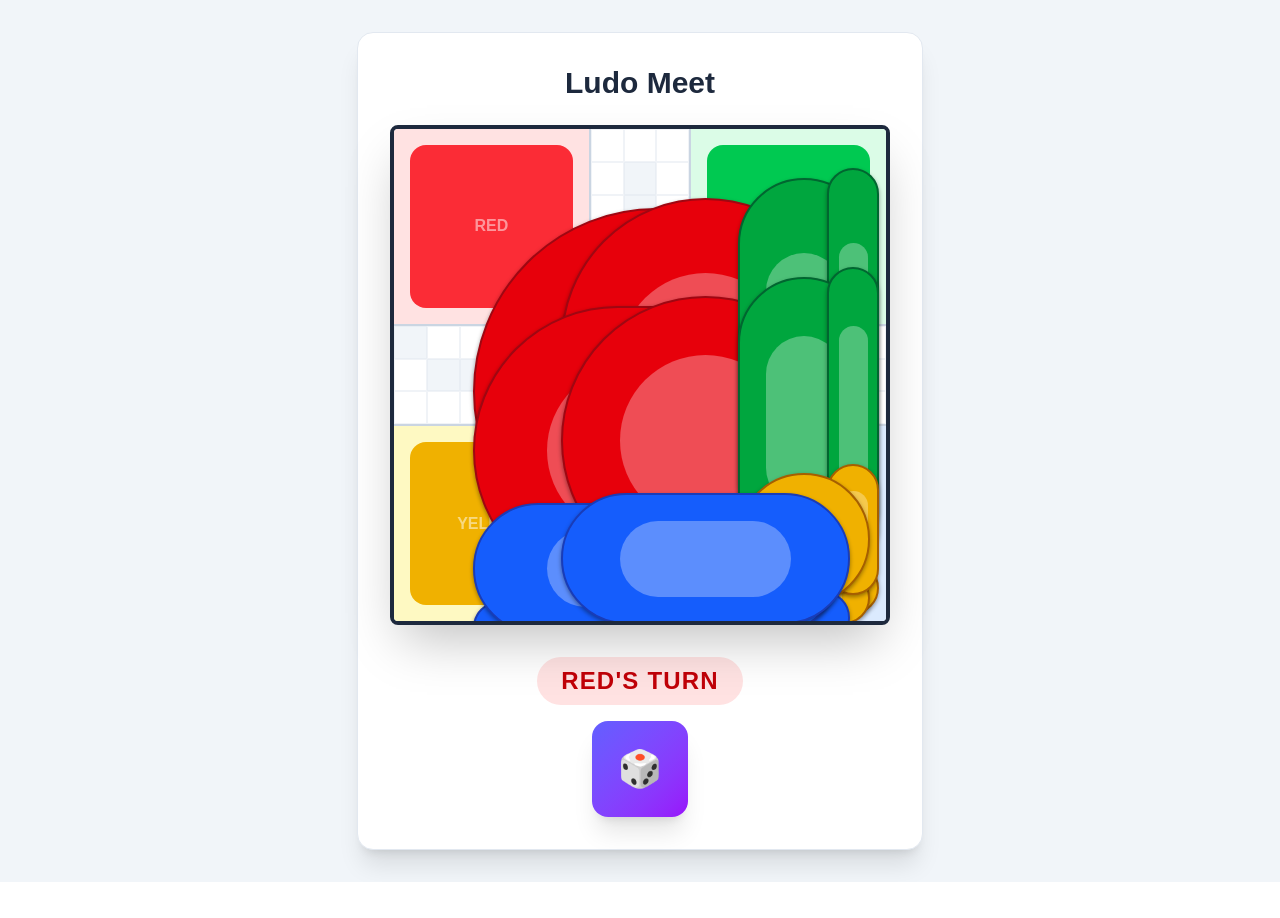
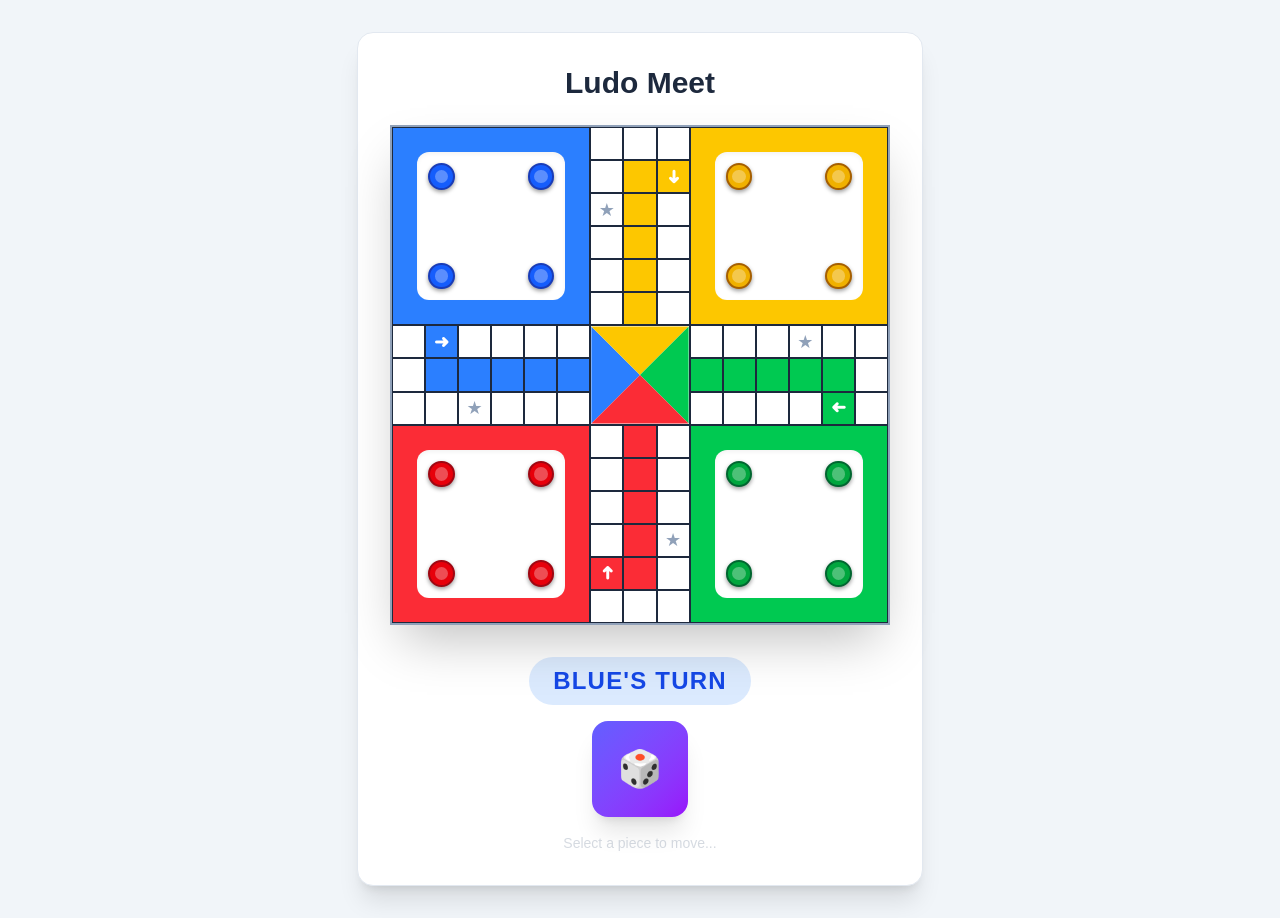
Before and after one commit to kowshikRoy/ludo-meet, a Next.js app: page /main-stage in a window 1280 px wide. Before the commit the page ends 882 px from the top, so only its background shows below. Built offline with nearby package versions, Linux system fonts and the light colour scheme.

Commit message:
feat: Enhance Ludo board visuals with colored paths, bases, and reorient player order to a clockwise sequence.

```diff
--- a/components/LudoBoard.tsx
+++ b/components/LudoBoard.tsx
@@ -4,13 +4,10 @@ import { Button } from '@/components/ui/button';
 import { Piece, GameState, createInitialState, rollDice, movePiece, PlayerColor, canMovePiece } from '@/lib/ludoGame';
 import { cn } from '@/lib/utils';
 import { motion, AnimatePresence } from 'framer-motion';
-import { getPieceCoordinates, MAIN_PATH_COORDS } from '@/lib/boardMapping';
+import { getPieceCoordinates, MAIN_PATH_COORDS, HOME_RUN_COORDS, SAFE_ZONES } from '@/lib/boardMapping';
 import LudoPiece from '@/components/LudoPiece';
 
 // Helper for highlighting safe zones or special cells if needed
-const SAFE_ZONES: { x: number, y: number }[] = [
-  { x: 6, y: 1 }, { x: 8, y: 13 }, { x: 1, y: 8 }, { x: 13, y: 6 }
-];
 
 export default function LudoBoard() {
   const [gameState, setGameState] = useState<GameState>(createInitialState());
@@ -57,68 +54,110 @@ export default function LudoBoard() {
   return (
     <div className="flex flex-col items-center gap-8">
         {/* Board Container - Fixed Aspect Ratio and explicit sizing */}
-        <div className="relative w-[300px] h-[300px] sm:w-[500px] sm:h-[500px] bg-slate-100 border-4 border-slate-800 shadow-2xl rounded-lg overflow-hidden grid grid-cols-[repeat(15,1fr)] grid-rows-[repeat(15,1fr)]">
+      <div className="relative w-[300px] h-[300px] sm:w-[500px] sm:h-[500px] bg-white border-2 border-slate-400 shadow-2xl overflow-hidden grid grid-cols-[repeat(15,1fr)] grid-rows-[repeat(15,1fr)]">
 
-          {/* Background Grid - Rendered explicitly for debug/structure */}
+        {/* Background Grid */}
           {Array.from({ length: 15 * 15 }).map((_, i) => {
             const x = i % 15;
             const y = Math.floor(i / 15);
-            // Check if this cell is part of the path
-            const isPath = MAIN_PATH_COORDS.some(c => c.x === x && c.y === y);
+
+            // Determine cell type
+            const isMainPath = MAIN_PATH_COORDS.some(c => c.x === x && c.y === y);
+
+            // Check Home Runs
+            const isRedHome = HOME_RUN_COORDS.red.some(c => c.x === x && c.y === y);
+            const isGreenHome = HOME_RUN_COORDS.green.some(c => c.x === x && c.y === y);
+            const isYellowHome = HOME_RUN_COORDS.yellow.some(c => c.x === x && c.y === y);
+            const isBlueHome = HOME_RUN_COORDS.blue.some(c => c.x === x && c.y === y);
+
+            // Safe Zones (Stars)
+            const isSafeZone = SAFE_ZONES.some(c => c.x === x && c.y === y);
+
+            // Start Positions (For Arrows)
+            const isBlueStart = x === 1 && y === 6;
+            const isYellowStart = x === 8 && y === 1;
+            const isGreenStart = x === 13 && y === 8;
+            const isRedStart = x === 6 && y === 13;
+
+            let bgClass = "bg-transparent";
+            let borderColor = "border-slate-800";
+
+            if (isRedHome) { bgClass = "bg-red-500"; borderColor = "border-red-600"; }
+            else if (isGreenHome) { bgClass = "bg-green-500"; borderColor = "border-green-600"; }
+            else if (isYellowHome) { bgClass = "bg-yellow-400"; borderColor = "border-yellow-500"; }
+            else if (isBlueHome) { bgClass = "bg-blue-500"; borderColor = "border-blue-600"; }
+            else if (isBlueStart) { bgClass = "bg-blue-500"; borderColor = "border-blue-600"; }
+            else if (isYellowStart) { bgClass = "bg-yellow-400"; borderColor = "border-yellow-500"; }
+            else if (isGreenStart) { bgClass = "bg-green-500"; borderColor = "border-green-600"; }
+            else if (isRedStart) { bgClass = "bg-red-500"; borderColor = "border-red-600"; }
+            else if (isMainPath) bgClass = "bg-white";
 
             return (
               <div
                 key={i}
                 className={cn(
-                  "border border-slate-200/50",
-                  isPath ? "bg-white" : "bg-transparent"
+                  "border-[0.5px] border-slate-800 flex items-center justify-center relative",
+                  bgClass
                 )}
-              />
+              >
+                {/* Visual Markers */}
+                {isSafeZone && !isBlueStart && !isYellowStart && !isGreenStart && !isRedStart && (
+                  <span className="text-slate-400 text-[10px] sm:text-lg">★</span>
+                )}
+                {/* Arrows for Starts */}
+                {isBlueStart && <span className="text-white text-lg font-bold">➜</span>}
+                {isYellowStart && <span className="text-white text-lg font-bold rotate-90">➜</span>}
+                {isGreenStart && <span className="text-white text-lg font-bold rotate-180">➜</span>}
+                {isRedStart && <span className="text-white text-lg font-bold -rotate-90">➜</span>}
+              </div>
             );
           })}
 
-          {/* Bases and Home Areas (Absolute positioned for now, or we can use grid-area if we wanted) */}
-          {/* We'll stick to absolute Overlays for the big blocks, z-index 0 */}
+        {/* Bases */}
           <div className="absolute inset-0 grid grid-cols-[repeat(15,1fr)] grid-rows-[repeat(15,1fr)] pointer-events-none z-0">
-            {/* Red Base (Top Left) */}
-            <div className="col-span-6 row-span-6 bg-red-100 border-r-2 border-b-2 border-slate-300 p-4">
-              <div className="w-full h-full bg-red-500 rounded-2xl flex items-center justify-center">
-                <span className="text-white font-bold opacity-50">RED</span>
-              </div>
+          {/* Blue Base (Top Left) */}
+          <div className="col-span-6 row-span-6 bg-blue-500 p-4 sm:p-6 border border-slate-800">
+            <div className="w-full h-full bg-white rounded-xl shadow-inner"></div>
+          </div>
+
+          {/* Yellow Base (Top Right) */}
+          <div className="col-start-10 col-span-6 row-span-6 bg-yellow-400 p-4 sm:p-6 border border-slate-800">
+            <div className="w-full h-full bg-white rounded-xl shadow-inner"></div>
             </div>
-            {/* Green Base (Top Right) */}
-            <div className="col-start-10 col-span-6 row-span-6 bg-green-100 border-l-2 border-b-2 border-slate-300 p-4">
-              <div className="w-full h-full bg-green-500 rounded-2xl flex items-center justify-center">
-                <span className="text-white font-bold opacity-50">GREEN</span>
-              </div>
-            </div>
-            {/* Blue Base (Bottom Right) */}
-            <div className="col-start-10 col-span-6 row-start-10 row-span-6 bg-blue-100 border-l-2 border-t-2 border-slate-300 p-4">
-              <div className="w-full h-full bg-blue-500 rounded-2xl flex items-center justify-center">
-                <span className="text-white font-bold opacity-50">BLUE</span>
-              </div>
-            </div>
-            {/* Yellow Base (Bottom Left) */}
-            <div className="col-span-6 row-start-10 row-span-6 bg-yellow-100 border-r-2 border-t-2 border-slate-300 p-4">
-              <div className="w-full h-full bg-yellow-500 rounded-2xl flex items-center justify-center">
-                <span className="text-white font-bold opacity-50">YELLOW</span>
-              </div>
+
+          {/* Green Base (Bottom Right) */}
+          <div className="col-start-10 col-span-6 row-start-10 row-span-6 bg-green-500 p-4 sm:p-6 border border-slate-800">
+            <div className="w-full h-full bg-white rounded-xl shadow-inner"></div>
+          </div>
+
+          {/* Red Base (Bottom Left) */}
+          <div className="col-span-6 row-start-10 row-span-6 bg-red-500 p-4 sm:p-6 border border-slate-800">
+            <div className="w-full h-full bg-white rounded-xl shadow-inner"></div>
             </div>
 
             {/* Center Home */}
-            <div className="col-start-7 col-span-3 row-start-7 row-span-3 bg-slate-800 flex items-center justify-center relative overflow-hidden">
-              <div className="absolute inset-0 bg-gradient-to-br from-red-500/20 via-yellow-500/20 to-blue-500/20"></div>
+          <div className="col-start-7 col-span-3 row-start-7 row-span-3 bg-white flex items-center justify-center relative overflow-hidden board-center border border-slate-800">
+            <div className="absolute inset-0 w-full h-full">
+              {/* Blue (Left) */}
+              <div className="absolute top-0 left-0 w-full h-full bg-blue-500" style={{ clipPath: 'polygon(0 0, 50% 50%, 0 100%)' }}></div>
+              {/* Yellow (Top) */}
+              <div className="absolute top-0 left-0 w-full h-full bg-yellow-400" style={{ clipPath: 'polygon(0 0, 100% 0, 50% 50%)' }}></div>
+              {/* Green (Right) */}
+              <div className="absolute top-0 left-0 w-full h-full bg-green-500" style={{ clipPath: 'polygon(100% 0, 100% 100%, 50% 50%)' }}></div>
+              {/* Red (Bottom) */}
+              <div className="absolute top-0 left-0 w-full h-full bg-red-500" style={{ clipPath: 'polygon(0 100%, 100% 100%, 50% 50%)' }}></div>
+            </div>
             </div>
           </div>
 
-          {/* Pieces */}
-          {/* Ensure z-index is higher than background */}
+        {/* Pieces */}
           <div className="absolute inset-0 grid grid-cols-[repeat(15,1fr)] grid-rows-[repeat(15,1fr)] pointer-events-none z-10 w-full h-full">
             {gameState.players.map((player, pIndex) => (
               player.pieces.map((piece, i) => {
                           const pIdx = parseInt(piece.id.split('-')[1]);
                           const coords = getPieceCoordinates(piece.color, piece.position, piece.state, pIdx);
 
+                // Improve clickability check
                           const isCurrentTurn = gameState.currentPlayerIndex === pIndex;
                           const isMovable = isCurrentTurn && gameState.diceValue !== null && canMovePiece(piece, gameState.diceValue);
 
@@ -164,11 +203,12 @@ export default function LudoBoard() {
             </Button>
           </div>
 
-          {gameState.waitingForMove && (
-            <div className="text-sm text-slate-500 animate-pulse">
-              Select a piece to move...
-            </div>
-          )}
+        <div className={cn(
+          "text-sm text-slate-500 animate-pulse transition-opacity duration-200 h-5", // Fixed height to prevent shift
+          gameState.waitingForMove ? "opacity-100" : "opacity-0"
+        )}>
+          Select a piece to move...
+        </div>
         </div>
       </div>
     );
--- a/components/LudoPiece.tsx
+++ b/components/LudoPiece.tsx
@@ -33,10 +33,10 @@ export default function LudoPiece({
         <motion.div
             layout
             className={cn(
-                "absolute rounded-full shadow-[0_2px_4px_rgba(0,0,0,0.4)] z-10 cursor-pointer flex items-center justify-center border-2",
+                "relative rounded-full shadow-[0_2px_4px_rgba(0,0,0,0.4)] z-10 cursor-pointer flex items-center justify-center border-2",
                 COLORS[color],
                 isClickable && "ring-4 ring-white/50 animate-pulseHover",
-                "w-[80%] h-[80%] m-[10%]"
+                "w-[80%] h-[80%] justify-self-center self-center"
             )}
             style={{
                 gridColumnStart: x + 1,
--- a/lib/boardMapping.ts
+++ b/lib/boardMapping.ts
@@ -17,111 +17,79 @@ interface Coordinate {
 // (Note: Order matters for turn sequence) -> Red, Green, Yellow, Blue.
 
 // Let's define the path coordinates explicitly
+// Define the global path (52 steps)
+// Blue (TL) -> Yellow (TR) -> Green (BR) -> Red (BL)
+// Each quarter is 13 steps: 5 (Straight) + 5 (Straight) + 3 (Corner Turn)
 export const MAIN_PATH_COORDS: Coordinate[] = [
-    // Red Start (6, 1) going Right?
-    // Wait, Red start is usually (6, 1).
-    { x: 1, y: 6 }, // 0: Red Start
-    { x: 2, y: 6 },
-    { x: 3, y: 6 },
-    { x: 4, y: 6 },
-    { x: 5, y: 6 }, // 4
-    // Turn Up
-    { x: 6, y: 5 }, // 5
-    { x: 6, y: 4 },
-    { x: 6, y: 3 },
-    { x: 6, y: 2 },
-    { x: 6, y: 1 },
-    { x: 6, y: 0 }, // 10
-    // Turn Right
-    { x: 7, y: 0 }, // 11
-    { x: 8, y: 0 }, // 12
-    // Turn Down
-    { x: 8, y: 1 }, // 13: Green Start?
-    { x: 8, y: 2 },
-    { x: 8, y: 3 },
-    { x: 8, y: 4 },
-    { x: 8, y: 5 },
-    { x: 8, y: 6 }, // 18
-    // Turn Right
-    { x: 9, y: 6 }, // 19
-    { x: 10, y: 6 },
-    { x: 11, y: 6 },
-    { x: 12, y: 6 },
-    { x: 13, y: 6 },
-    { x: 14, y: 6 }, // 24
-    // Turn Down
-    { x: 14, y: 7 }, // 25
-    { x: 14, y: 8 }, // 26: Yellow Start (if Yellow is BR but Start is usually Top of arm? No)
-    // Actually if Yellow is BR, start is (13, 8) going Left?
-    // Let's trace standard path:
-    // Red (6,1)-(6,5) -> (6,5)-(6,0) -> (7,0)-(8,0) -> ...
-    // ...
-    // Turn Left (from 14,8)
-    { x: 13, y: 8 }, // 27
-    { x: 12, y: 8 },
-    { x: 11, y: 8 },
-    { x: 10, y: 8 },
-    { x: 9, y: 8 }, // 31
-    // Turn Down
-    { x: 8, y: 9 }, // 32
-    { x: 8, y: 10 },
-    { x: 8, y: 11 },
-    { x: 8, y: 12 },
-    { x: 8, y: 13 },
-    { x: 8, y: 14 }, // 37
-    // Turn Left
-    { x: 7, y: 14 }, // 38
-    { x: 6, y: 14 }, // 39: Blue Start?
-    // Turn Up
-    { x: 6, y: 13 }, // 40
-    { x: 6, y: 12 },
-    { x: 6, y: 11 },
-    { x: 6, y: 10 },
-    { x: 6, y: 9 }, // 44
-    // Turn Left
-    { x: 5, y: 8 }, // 45
-    { x: 4, y: 8 },
-    { x: 3, y: 8 },
-    { x: 2, y: 8 },
-    { x: 1, y: 8 }, // 49
-    { x: 0, y: 8 }, // 50
-    // Turn Up to close loop
-    { x: 0, y: 7 }, // 51
+    // Q1: Blue Section
+    { x: 1, y: 6 }, { x: 2, y: 6 }, { x: 3, y: 6 }, { x: 4, y: 6 }, { x: 5, y: 6 }, // 5 Right
+    { x: 6, y: 5 }, { x: 6, y: 4 }, { x: 6, y: 3 }, { x: 6, y: 2 }, { x: 6, y: 1 }, // 5 Up
+    { x: 6, y: 0 }, { x: 7, y: 0 }, { x: 8, y: 0 }, // 3 Turn (Corner, Middle, Corner)
+
+    // Q2: Yellow Section
+    { x: 8, y: 1 }, { x: 8, y: 2 }, { x: 8, y: 3 }, { x: 8, y: 4 }, { x: 8, y: 5 }, // 5 Down
+    { x: 9, y: 6 }, { x: 10, y: 6 }, { x: 11, y: 6 }, { x: 12, y: 6 }, { x: 13, y: 6 }, // 5 Right
+    { x: 14, y: 6 }, { x: 14, y: 7 }, { x: 14, y: 8 }, // 3 Turn
+
+    // Q3: Green Section
+    { x: 13, y: 8 }, { x: 12, y: 8 }, { x: 11, y: 8 }, { x: 10, y: 8 }, { x: 9, y: 8 }, // 5 Left
+    { x: 8, y: 9 }, { x: 8, y: 10 }, { x: 8, y: 11 }, { x: 8, y: 12 }, { x: 8, y: 13 }, // 5 Down
+    { x: 8, y: 14 }, { x: 7, y: 14 }, { x: 6, y: 14 }, // 3 Turn
+
+    // Q4: Red Section
+    { x: 6, y: 13 }, { x: 6, y: 12 }, { x: 6, y: 11 }, { x: 6, y: 10 }, { x: 6, y: 9 }, // 5 Up
+    { x: 5, y: 8 }, { x: 4, y: 8 }, { x: 3, y: 8 }, { x: 2, y: 8 }, { x: 1, y: 8 }, // 5 Left
+    { x: 0, y: 8 }, { x: 0, y: 7 }, { x: 0, y: 6 } // 3 Turn
 ];
+
+// Directions based on new layout:
+// Blue (TL) -> Start (1,6) -> Right -> Top Wing
+// Yellow (TR) -> Start (8,1) -> Down -> Right Wing
+// Green (BR) -> Start (13,8) -> Left -> Bottom Wing
+// Red (BL) -> Start (6,13) -> Up -> Left Wing
 
 // Home Runs (6 squares ending in center)
 export const HOME_RUN_COORDS: Record<PlayerColor, Coordinate[]> = {
-    red: [
-        { x: 1, y: 7 }, { x: 2, y: 7 }, { x: 3, y: 7 }, { x: 4, y: 7 }, { x: 5, y: 7 }, { x: 6, y: 7 } // Center-ish
+    blue: [ // From Left
+        { x: 1, y: 7 }, { x: 2, y: 7 }, { x: 3, y: 7 }, { x: 4, y: 7 }, { x: 5, y: 7 }, { x: 6, y: 7 }
     ],
-    green: [
+    yellow: [ // From Top
         { x: 7, y: 1 }, { x: 7, y: 2 }, { x: 7, y: 3 }, { x: 7, y: 4 }, { x: 7, y: 5 }, { x: 7, y: 6 }
     ],
-    yellow: [ // If Yellow is BR
+    green: [ // From Right
         { x: 13, y: 7 }, { x: 12, y: 7 }, { x: 11, y: 7 }, { x: 10, y: 7 }, { x: 9, y: 7 }, { x: 8, y: 7 }
     ],
-    blue: [ // If Blue is BL
+    red: [ // From Bottom
         { x: 7, y: 13 }, { x: 7, y: 12 }, { x: 7, y: 11 }, { x: 7, y: 10 }, { x: 7, y: 9 }, { x: 7, y: 8 }
     ]
 };
 
 // Base positions (4 pieces per base)
-// Simplified: grid layouts within the base boxes
+// Blue: TL, Yellow: TR, Green: BR, Red: BL
 export const BASE_POSITIONS: Record<PlayerColor, Coordinate[]> = {
-    red: [{x: 1, y: 1}, {x: 4, y: 1}, {x: 1, y: 4}, {x: 4, y: 4}],
-    green: [{x: 10, y: 1}, {x: 13, y: 1}, {x: 10, y: 4}, {x: 13, y: 4}],
-    yellow: [{x: 13, y: 13}, {x: 10, y: 13}, {x: 13, y: 10}, {x: 10, y: 10}], // BR
-    blue: [{x: 1, y: 13}, {x: 4, y: 13}, {x: 1, y: 10}, {x: 4, y: 10 }] // BL
+    blue: [{ x: 1, y: 1 }, { x: 4, y: 1 }, { x: 1, y: 4 }, { x: 4, y: 4 }],   // TL
+    yellow: [{ x: 10, y: 1 }, { x: 13, y: 1 }, { x: 10, y: 4 }, { x: 13, y: 4 }], // TR
+    green: [{ x: 10, y: 10 }, { x: 13, y: 10 }, { x: 10, y: 13 }, { x: 13, y: 13 }], // BR (Note: x>=10, y>=10)
+    red: [{ x: 1, y: 10 }, { x: 4, y: 10 }, { x: 1, y: 13 }, { x: 4, y: 13 }]    // BL
 };
 
-// Update: Wait, main path yellow/blue indices might be swapped depending on layout.
-// In my MAIN_PATH_COORDS:
-// Index 13 is Green Start (Correct for TR)
-// Index 26 is Yellow Start? (At 14, 8) -> Checks out for TR -> BR
-// Index 39 is Blue Start? (At 6, 14) -> Checks out for BR -> BL
-// But BASE_POSITIONS:
-// Yellow is BR (13,13).
-// Blue is BL (1, 13).
+// Safe Zones (Stars)
+// Start positions imply safety + 1 star in each wing
+export const SAFE_ZONES: Coordinate[] = [
+    // Starts
+    { x: 1, y: 6 },  // Blue Start
+    { x: 8, y: 1 },  // Yellow Start
+    { x: 13, y: 8 }, // Green Start
+    { x: 6, y: 13 }, // Red Start
+    // Stars
+    { x: 8, y: 12 }, // Bottom Wing Star (Red's path, but near Green start?) NO.
+    // Standard: Star is 8 steps from start.
+    { x: 6, y: 2 },  // Top Wing Star (Yellow path, index 8)
+    { x: 12, y: 6 }, // Right Wing Star (Green path, index 21)
+    { x: 8, y: 12 }, // Bottom Wing Star (Red path, index 34)
+    { x: 2, y: 8 },  // Left Wing Star (Blue path, index 47)
+];
+
 
 export function getPieceCoordinates(color: PlayerColor, position: number, state: 'home' | 'active' | 'finished', pieceIndex: number): Coordinate {
     if (state === 'home') {
@@ -129,7 +97,8 @@ export function getPieceCoordinates(color: PlayerColor, position: number, state:
     }
 
     if (state === 'finished') {
-        // Center area
+        // Center area - slightly offset by color to show multiple finishers?
+        // Or just pile them in center
         return { x: 7, y: 7 };
     }
 
--- a/lib/ludoGame.ts
+++ b/lib/ludoGame.ts
@@ -29,16 +29,16 @@ export const HOME_STRETCH_LENGTH = 6;
 export const TOTAL_LENGTH = PATH_LENGTH + HOME_STRETCH_LENGTH;
 
 // Starting positions on the main path for each color (0-51)
-// Red starts at 0 (arbitrary choice, relative to board)
+// Blue starts at 0 (Left Wing)
 const START_POSITIONS: Record<PlayerColor, number> = {
-  red: 0,
-  green: 13,
-  yellow: 26,
-  blue: 39
+  blue: 0,
+  yellow: 13,
+  green: 26,
+  red: 39
 };
 
 export function createInitialState(): GameState {
-  const colors: PlayerColor[] = ['red', 'green', 'yellow', 'blue'];
+  const colors: PlayerColor[] = ['blue', 'yellow', 'green', 'red']; // Clockwise turn order
   return {
     players: colors.map(color => ({
       color,
```
